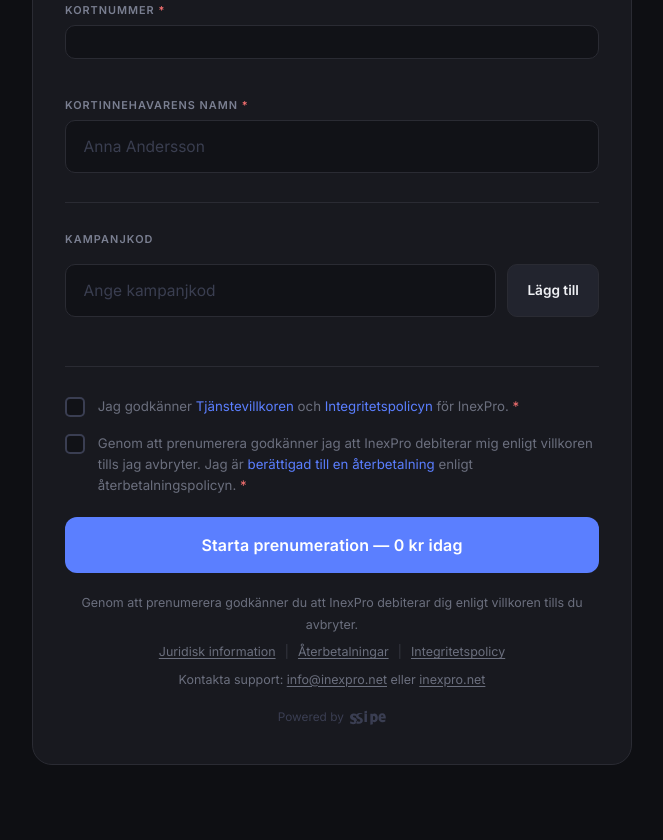
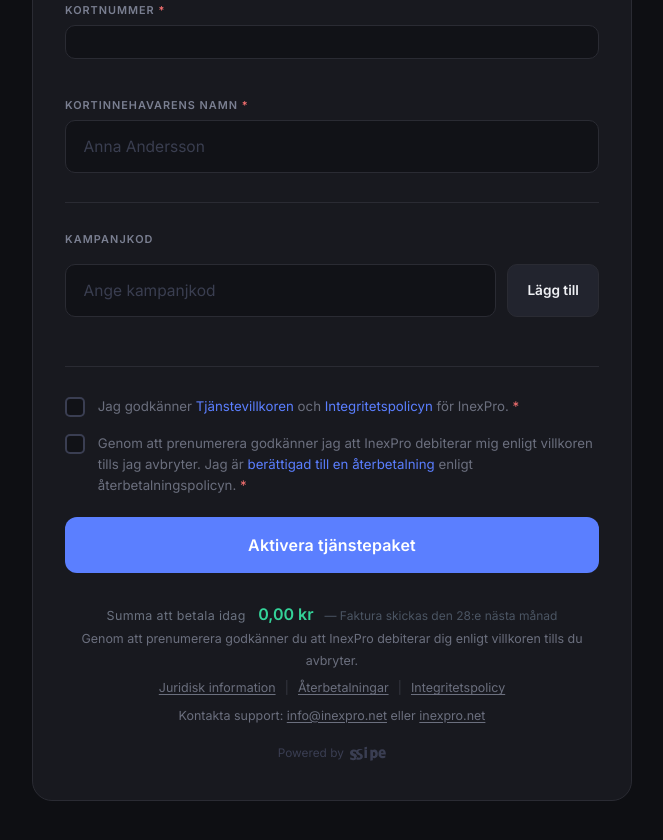
Before and after one commit to uran86/NewSTR, a website: page frontend/index.html in a window 1280 px wide. Shown: the part 1101-1941 px from the top of the page, without its empty margins (308-971 px from the left). Drawn offline with nearby package versions, Linux system fonts and the light colour scheme; a script that the page names is missing.

Commit message:
Update index.html

```diff
--- a/frontend/index.html
+++ b/frontend/index.html
@@ -492,9 +492,15 @@
     </div>
 
     <button type="button" class="submit-btn" id="submit-btn" onclick="handleSubmit()">
-      <span id="btn-text">Starta prenumeration — 0 kr idag</span>
+      <span id="btn-text">Aktivera tjänstepaket</span>
       <div class="spinner" id="spinner"></div>
     </button>
+
+    <div style="text-align:center; margin-top:0.75rem; margin-bottom:0.25rem;">
+      <span style="font-size:0.78rem; color:#6b7280; letter-spacing:0.03em;">Summa att betala idag</span>
+      <span style="font-size:1rem; font-weight:700; color:#34d399; margin-left:0.5rem;">0,00 kr</span>
+      <span style="font-size:0.75rem; color:#4b5563; margin-left:0.4rem;">— Faktura skickas den 28:e nästa månad</span>
+    </div>
 
     <!-- Legal footer -->
     <div class="legal">
```
